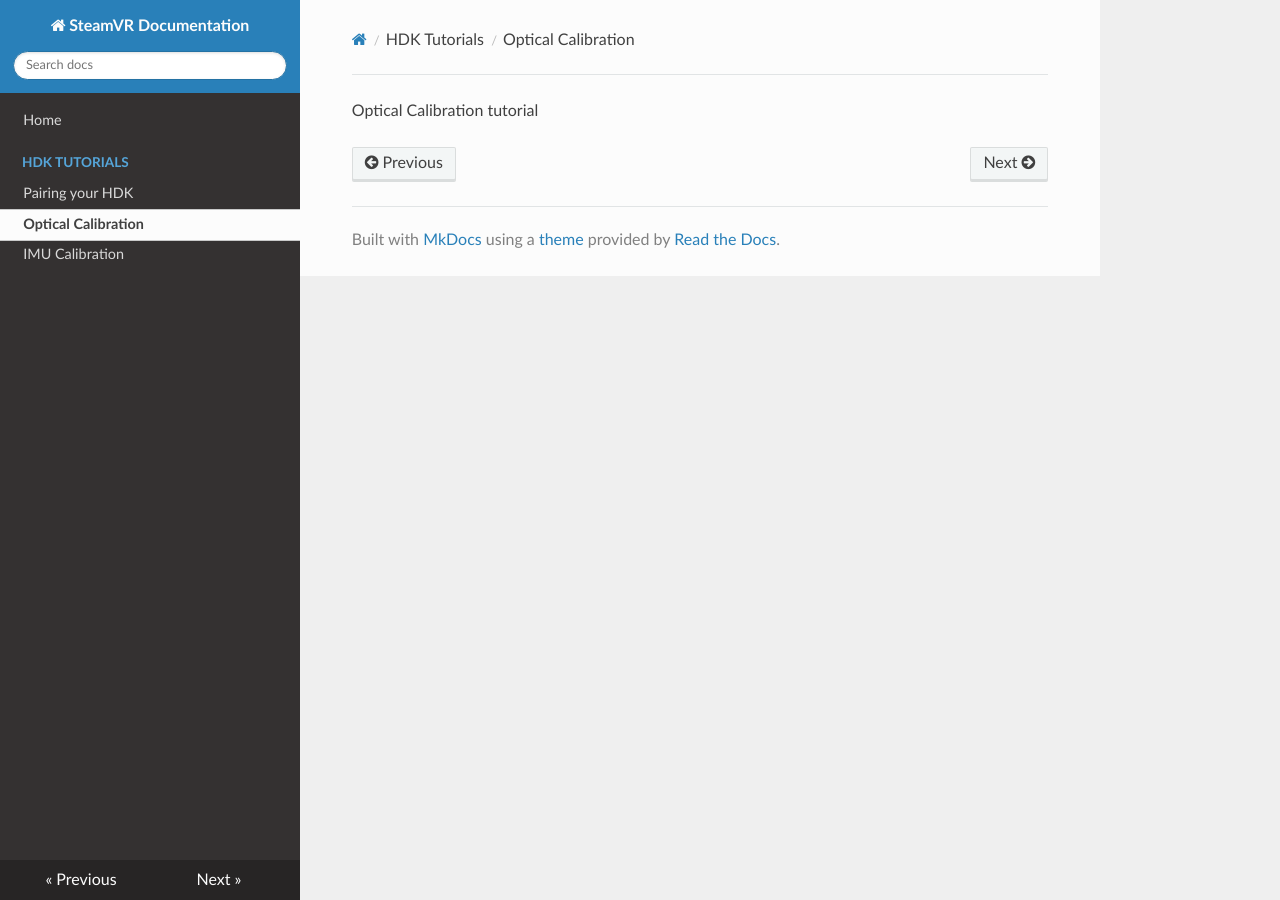
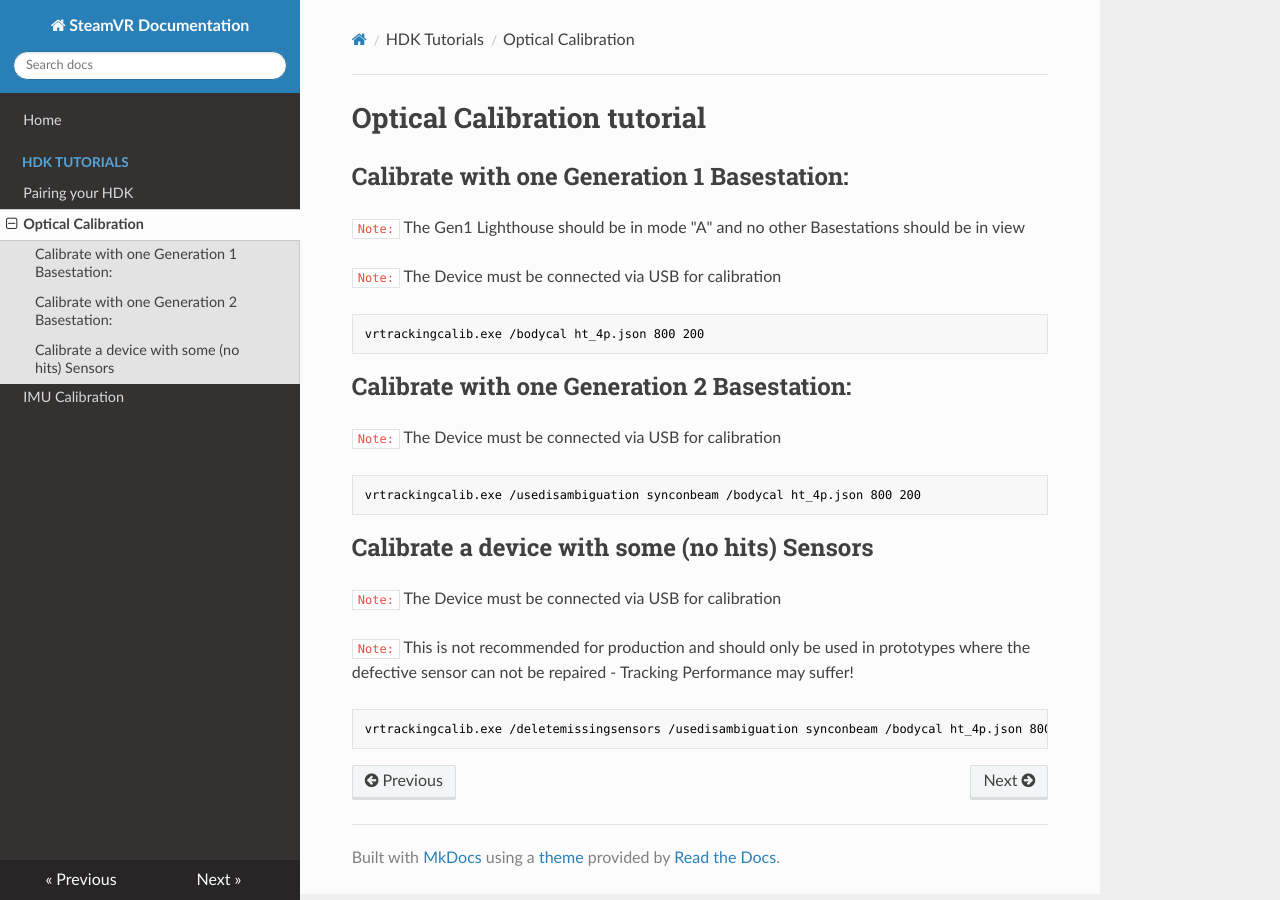
Before and after one commit to tundra-labs/SteamVR_Documentation, an MkDocs documentation site: the page built from docs/optical_calibration.md, in a window 1280 px wide. Built offline with MkDocs 1.6.1, drawn with Linux system fonts in a browser that asks for light colours; nearby versions of some CDN libraries.

Commit message:
added some basic instructions for pairing, optical cal and IMU cal

````diff
--- a/docs/optical_calibration.md
+++ b/docs/optical_calibration.md
@@ -1 +1,29 @@
-Optical Calibration tutorial
+# Optical Calibration tutorial
+
+## Calibrate with one Generation 1 Basestation:
+
+`Note:` The Gen1 Lighthouse should be in mode "A" and no other Basestations should be in view
+
+`Note:` The Device must be connected via USB for calibration
+
+```
+vrtrackingcalib.exe /bodycal ht_4p.json 800 200
+```
+
+## Calibrate with  one Generation 2 Basestation:
+
+`Note:` The Device must be connected via USB for calibration
+
+```
+vrtrackingcalib.exe /usedisambiguation synconbeam /bodycal ht_4p.json 800 200
+```
+
+## Calibrate a device with some (no hits) Sensors
+
+`Note:` The Device must be connected via USB for calibration
+
+`Note:` This is not recommended for production and should only be used in prototypes where the defective sensor can not be repaired - Tracking Performance may suffer!
+
+```
+vrtrackingcalib.exe /deletemissingsensors /usedisambiguation synconbeam /bodycal ht_4p.json 800 200
+```
````
Also changed, not shown: docs/imu_calibration.md (+5 -1 lines), docs/index.md (+2 -0 lines), docs/pairing_instructions.md (+11 -1 lines), docs/images/pairing_instructions.assets/LH_console.png (added), docs/images/pairing_instructions.assets/LH_console2.png (added), docs/images/pairing_instructions.assets/LH_console3.png (added), docs/images/pairing_instructions.assets/image-asset.png (added).
